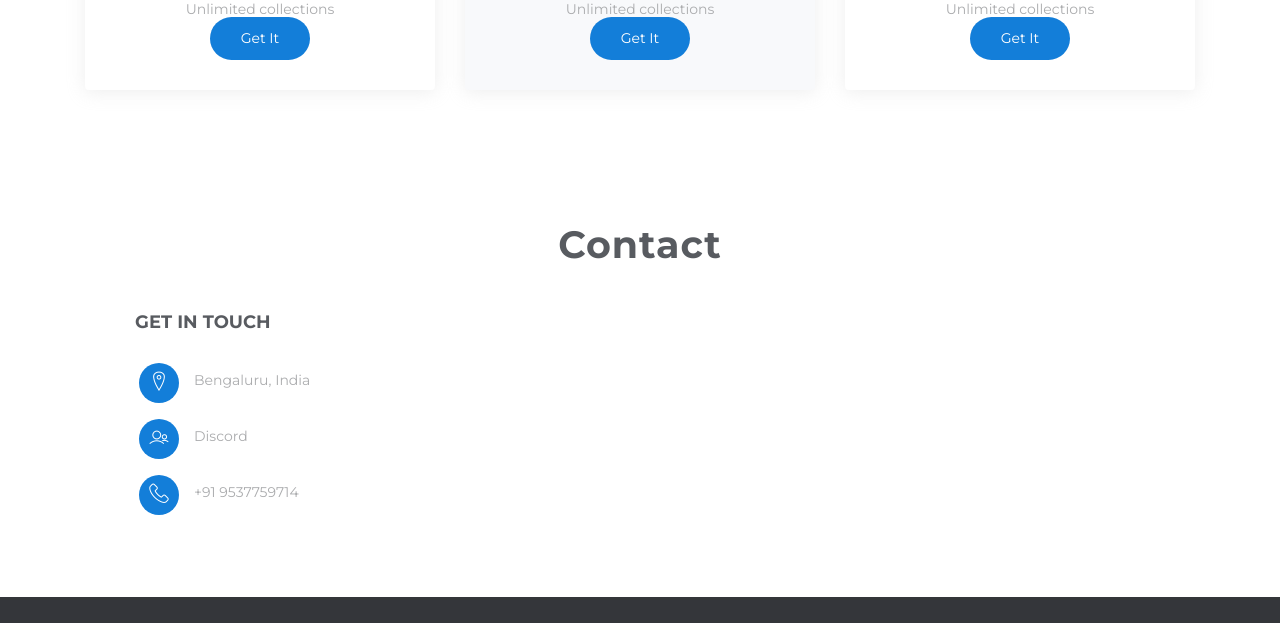
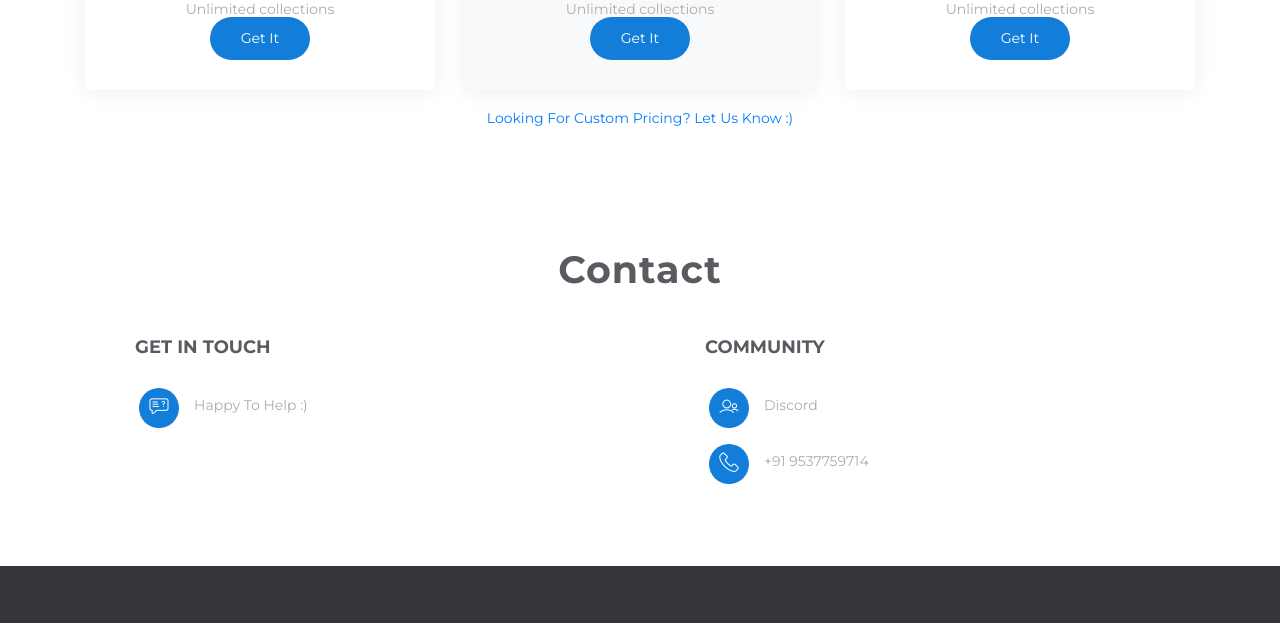
Before and after one commit to superstackhq/controllable.in, a plain HTML site: page index.html in a window 1280 px wide. Shown: the part 2418-3041 px from the top of the page. Drawn offline with Linux system fonts and the light colour scheme; files whose address does not match are found by name.

Commit message:
added google forms

```diff
--- a/index.html
+++ b/index.html
@@ -265,7 +265,6 @@
                 <li>Unlimited environments</li>
                 <li>Unlimited apps</li>
 				<li>Unlimited collections</li>
-
               </ul>
               <a href="https://superstack.one/join.html" class="btn btn-common">Get It</a>
            </div>
@@ -291,6 +290,8 @@
           </div>
         </div>
       </div>
+	  <p class="wow fadeInUp"><a href="https://forms.gle/Lsn1ZcpMJqj4SK986" target="_blank">Looking For Custom Pricing? Let Us Know :)</a></p>
+
     </section>
     <!-- Pricing Table Section End -->
 
@@ -311,10 +312,17 @@
               <div class="contact-right">
                 <div class="single-contact">
                   <div class="contact-icon">
-                    <i class="lni-map-marker"></i>
+                    <i class="lni-support"></i>
                   </div>
-                  <p>Bengaluru, India</p>
+                  <p><a target="_blank" href="https://forms.gle/bmB9wVy6vwDJEtDPA">Happy To Help :)</a></p>
                 </div>
+              </div>
+            </div>
+          </div>
+		  <div class="col-md-6 col-lg-6 col-sm-12">
+            <div class="contact-right-area wow fadeIn">
+              <h2>Community</h2>
+              <div class="contact-right">
                 <div class="single-contact">
                   <div class="contact-icon">
                     <i class="lni-users"></i>
```
